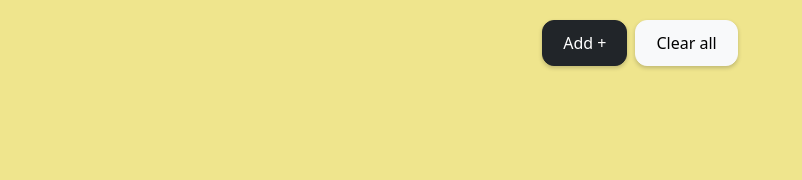
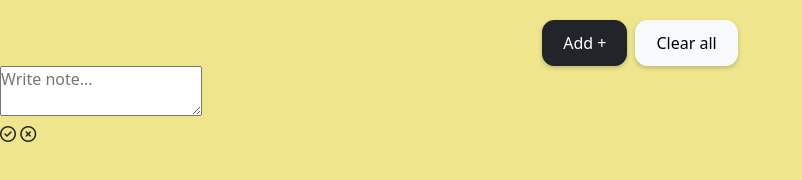
Before and after one commit to Ujef55/Sticky-notes, a plain HTML site: page index.html in a window 1280 px wide. Shown: the whole page, without its empty margins (0-802 px from the left). Drawn offline with nearby package versions, Linux system fonts and the light colour scheme.

Commit message:
Added text area and icons

```diff
--- a/index.html
+++ b/index.html
@@ -4,6 +4,7 @@
     <meta charset="UTF-8">
     <meta name="viewport" content="width=device-width, initial-scale=1.0">
     <link href="https://cdn.jsdelivr.net/npm/bootstrap@5.0.2/dist/css/bootstrap.min.css" rel="stylesheet" integrity="sha384-EVSTQN3/azprG1Anm3QDgpJLIm9Nao0Yz1ztcQTwFspd3yD65VohhpuuCOmLASjC" crossorigin="anonymous">
+    <link rel="stylesheet" href="https://cdnjs.cloudflare.com/ajax/libs/font-awesome/6.4.0/css/all.min.css" integrity="sha512-iecdLmaskl7CVkqkXNQ/ZH/XLlvWZOJyj7Yy7tcenmpD1ypASozpmT/E0iPtmFIB46ZmdtAc9eNBvH0H/ZpiBw==" crossorigin="anonymous" referrerpolicy="no-referrer" />
     <link rel="stylesheet" href="style.css">
     <title>Sticky notes</title>
 </head>
@@ -15,6 +16,20 @@
             <button type="button" class="button btn btn-dark add" id="addBtn">Add +</button>
             <button type="button" class="button btn btn-light clear-all" id="clearBtn">Clear all</button>
         </div>
+
+        <div class="container2"></div>
+
+        <div class="container3">
+            <form>
+                <textarea id="textNote" placeholder="Write note..." maxlength="96"></textarea>
+                <div class="icons">
+                    <i class="check-icon fa-regular fa-circle-check"></i>
+                    <i class="check-icon fa-regular fa-circle-xmark"></i>
+                </div>
+            </form>
+        </div>
      </div>
+
+     <script src="script.js"></script>
 </body>
 </html>
```
